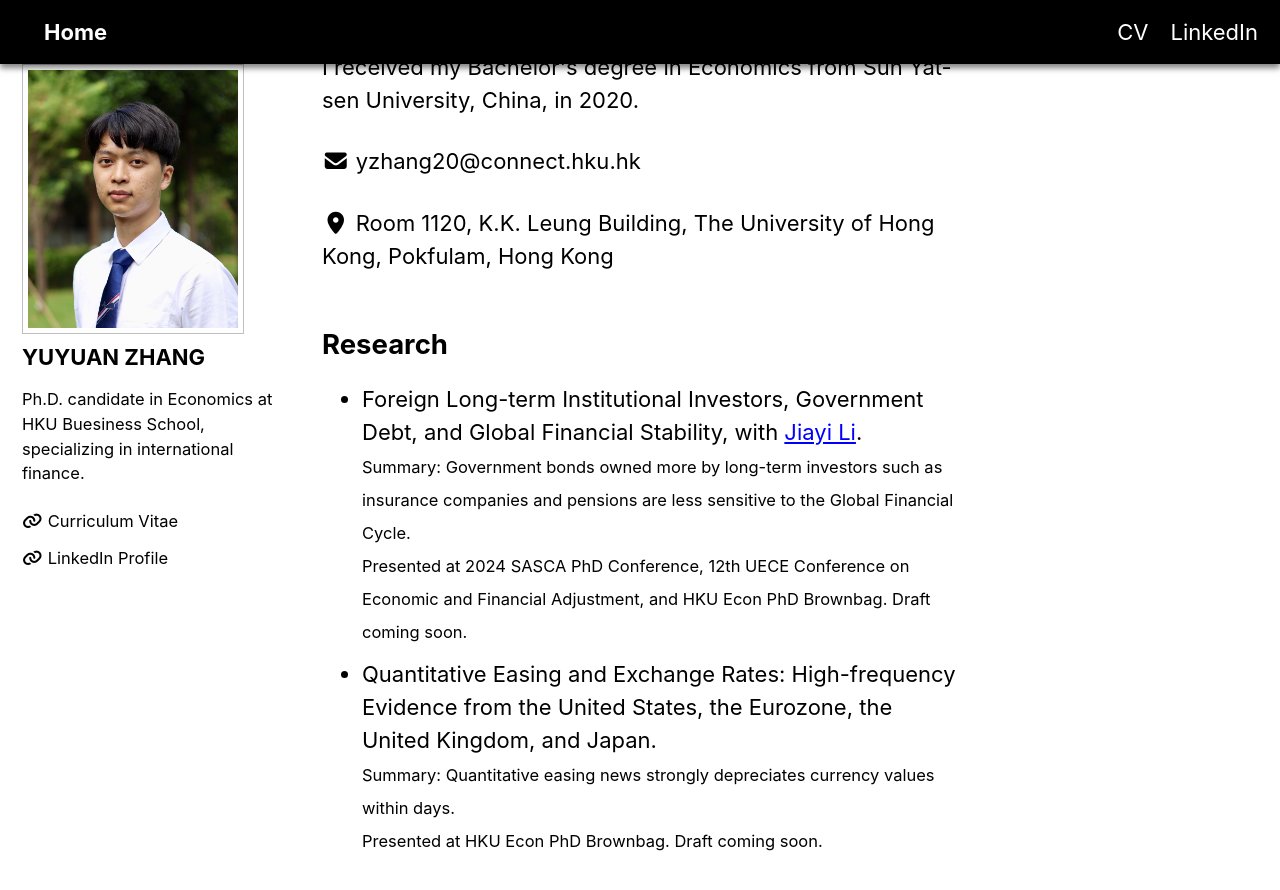
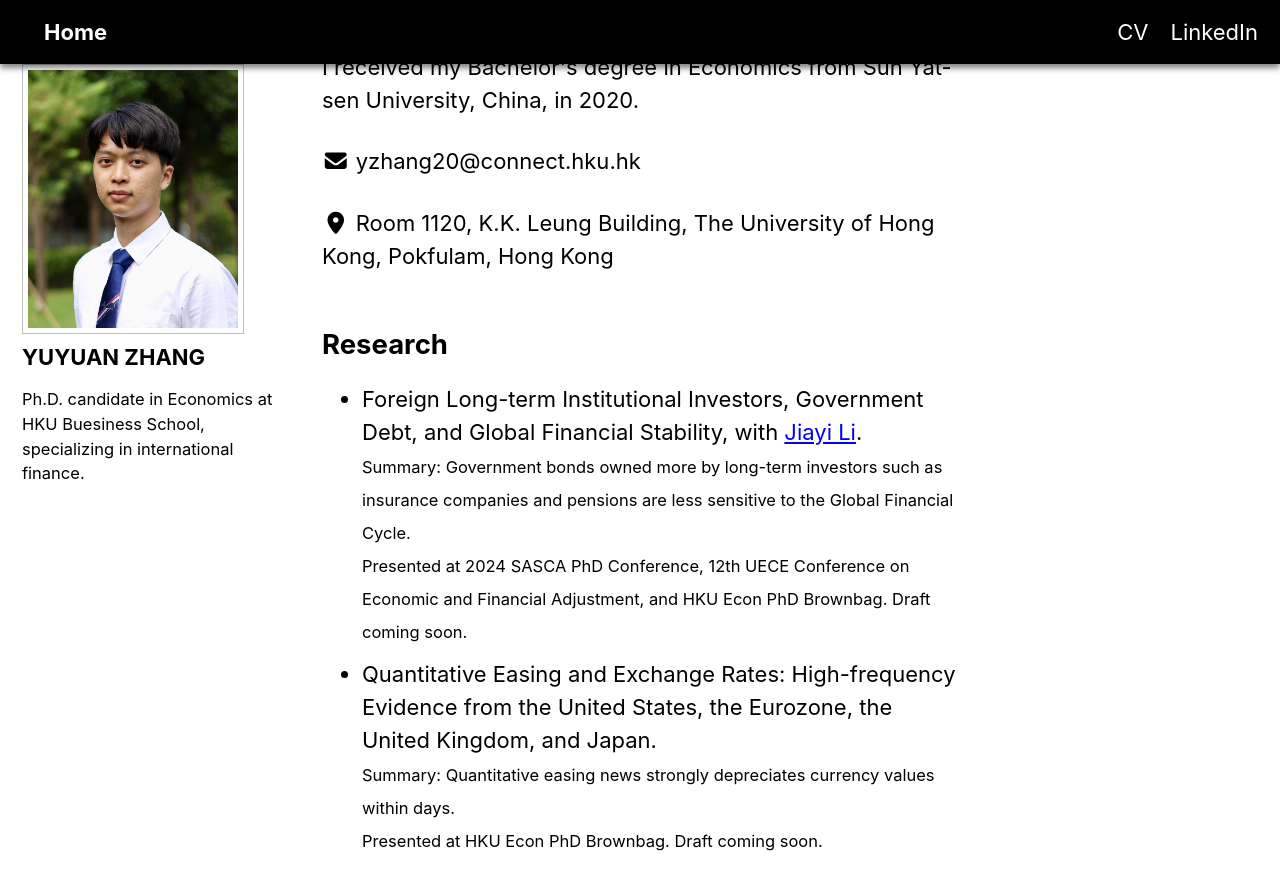
Before and after one commit to yuyuanecon/yuyuanecon.github.io, a Jekyll site: the page built from index.html, in a window 1280 px wide and 900 px high, scrolled down 317 px. Shown: the top 890 px of the window. Built offline with Jekyll 4.4.1, drawn with Linux system fonts in a browser that asks for light colours; cached includes are drawn as plain includes; the list of posts is cut into pages by our own code; part of the change alters nothing that is shown.

Commit message:
Update _config.yml

```diff
--- a/_config.yml
+++ b/_config.yml
@@ -119,12 +119,12 @@ author:
   #location         : "1120, K.K. Leung Building, The University of Hong Kong, Pokfulam, HK"
   #email            : "yzhang20@connect.hku.hk"
   links:
-     - label: "Curriculum Vitae"
+     #- label: "Curriculum Vitae"
        #icon: "fa-solid fa-envelope"
-       url: "/assets/files/Yuyuan_Vita_oct2024.pdf"
-     - label: "LinkedIn Profile"
+       #url: "/assets/files/Yuyuan_Vita_oct2024.pdf"
+     #- label: "LinkedIn Profile"
        #icon: "fab-brands fa-linkedin"
-       url: "https://www.linkedin.com/in/yuyuan-zhang-06b122314"
+       #url: "https://www.linkedin.com/in/yuyuan-zhang-06b122314"
    # - label: "Website"
      # icon: "fas fa-fw fa-link"
       # url: "https://your-website.com"
```
